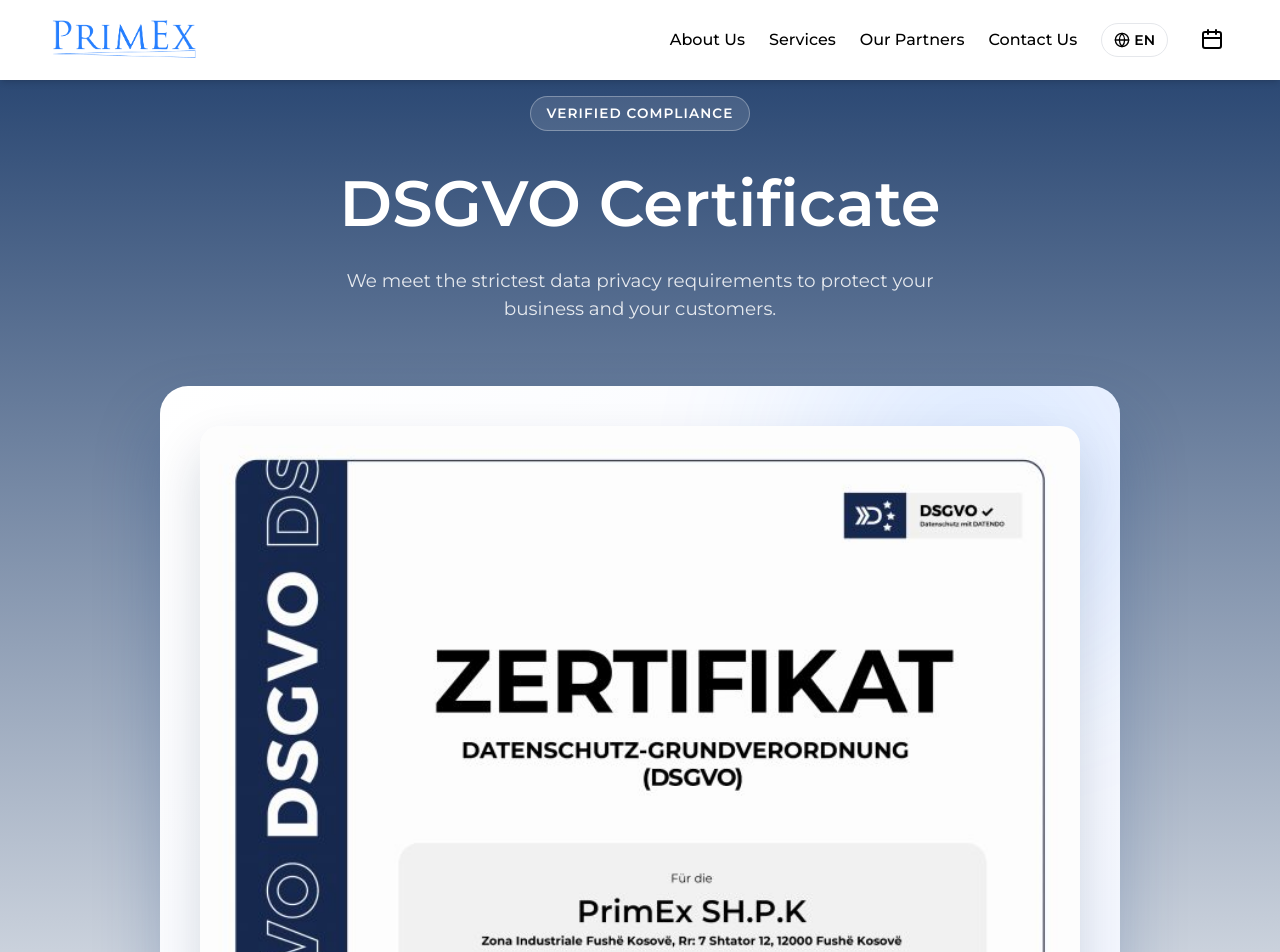
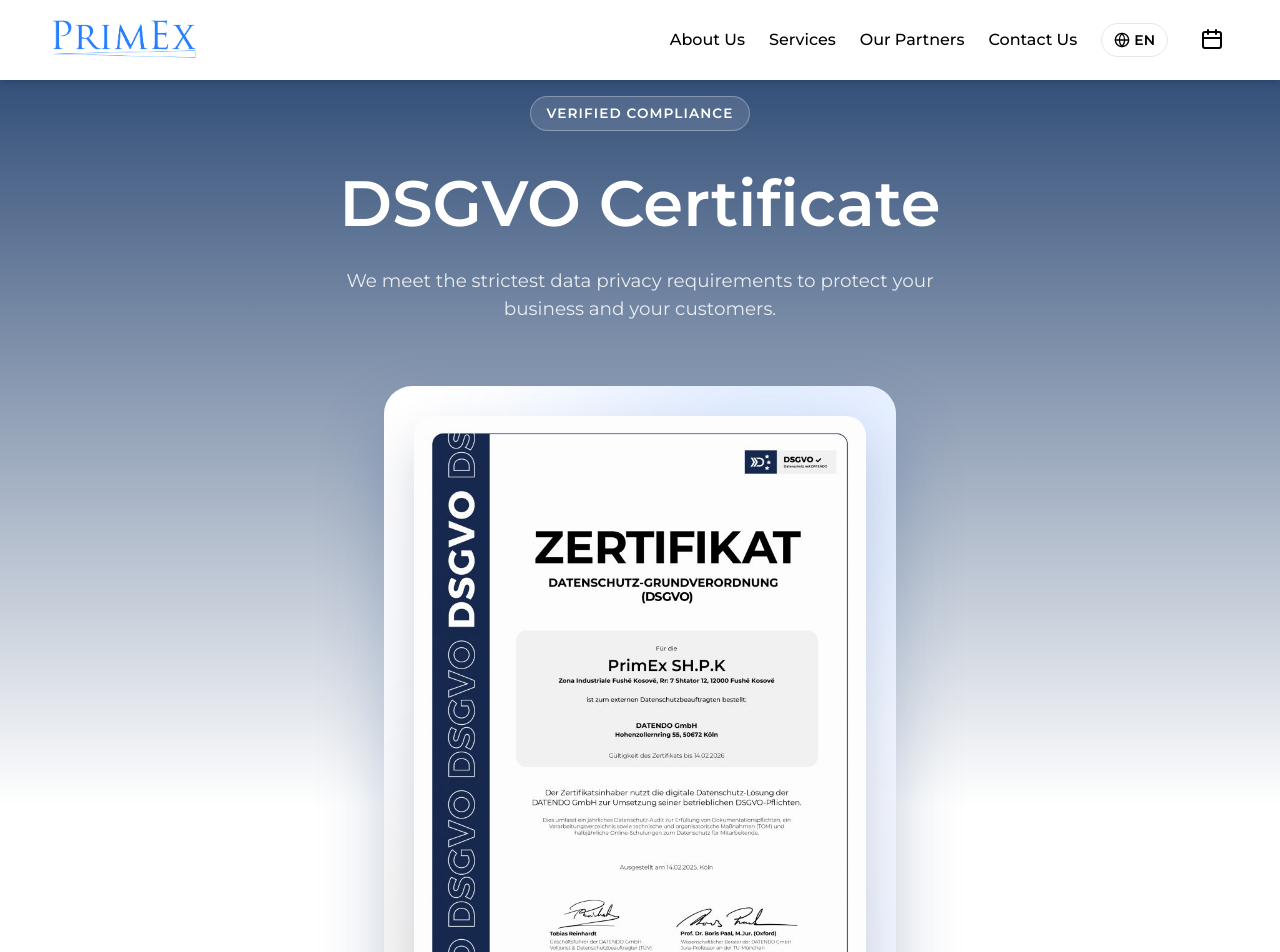
Before and after one commit to rinesaahmedi/primex, a React (Vite) app: page /certificate in a window 1280 px wide. Shown: the top 952 px of the page. Built offline with nearby package versions, Linux system fonts and the light colour scheme.

Commit message:
small changes

```diff
--- a/src/App.jsx
+++ b/src/App.jsx
@@ -90,7 +90,6 @@
           <Route path="/certificate" element={<CertificatePage />} />
           <Route path="/appointments" element={<AppointmentPage />} />
           <Route path="/terms" element={<Terms />} />
-          <Route path="/certificate" element={<CertificatePage />} />
         </Routes>
       </main>
 
--- a/src/pages/CertificatePage.jsx
+++ b/src/pages/CertificatePage.jsx
@@ -29,13 +29,29 @@
 
       {/* Content Section */}
       <div className={`certificate-view ${showCertificate ? "visible" : ""}`}>
-        <div className="certificate-frame">
+        <div
+          className="certificate-frame"
+          // 👇 ADDED STYLES HERE TO SHRINK THE CONTAINER
+          style={{
+            width: "fit-content", // Shrinks the box to fit the image size
+            margin: "0 auto", // Centers the box horizontally
+            padding: "30px", // Adds nice spacing inside the box
+            position: "relative", // Keeps the glow effects inside
+          }}
+        >
           <div className="certificate-glow certificate-glow--one" />
           <div className="certificate-glow certificate-glow--two" />
           <img
             src={Certificate}
             alt="DSGVO Certificate"
             className="certificate-image"
+            // 👇 IMAGE STYLES FROM PREVIOUS STEP
+            style={{
+              maxHeight: "80vh", // Limits height so you don't have to scroll
+              width: "auto", // Keeps the image shape correct
+              maxWidth: "100%", // Ensures it fits on mobile screens
+              display: "block",
+            }}
           />
         </div>
       </div>
```
